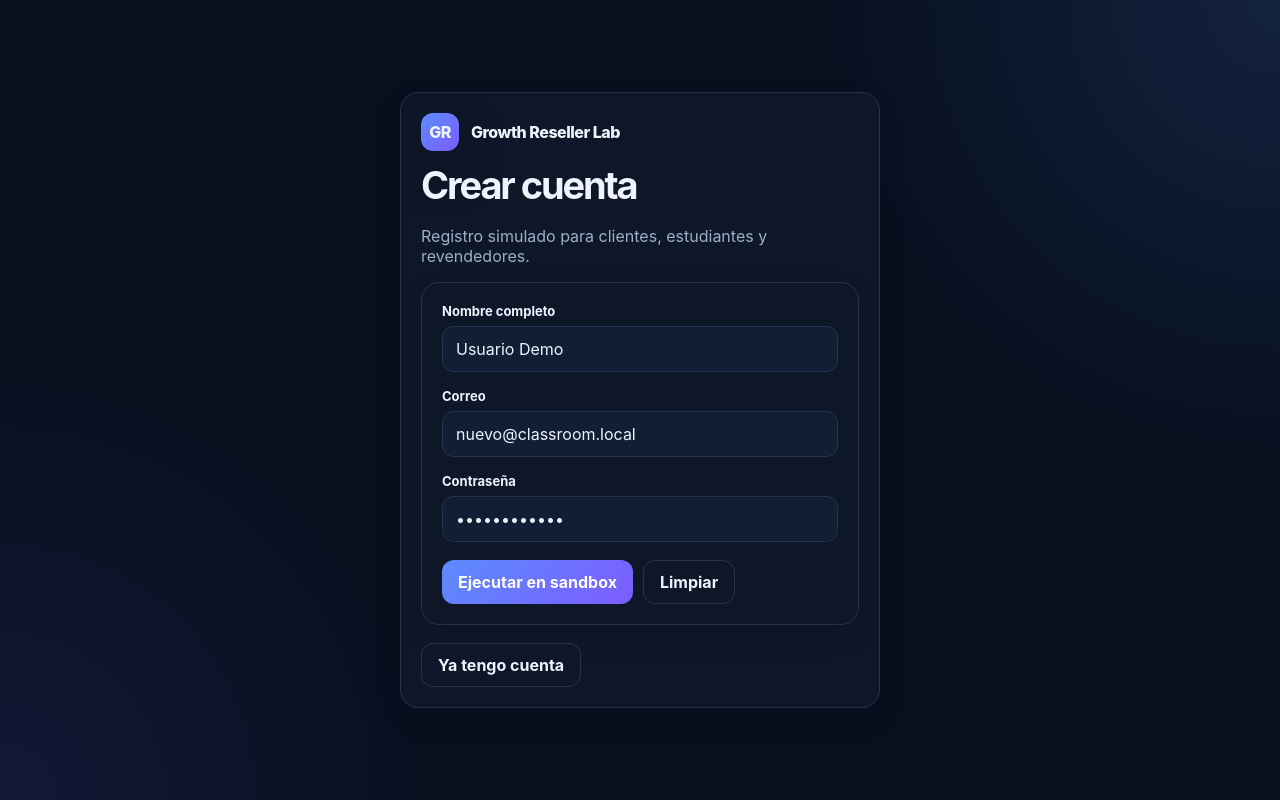
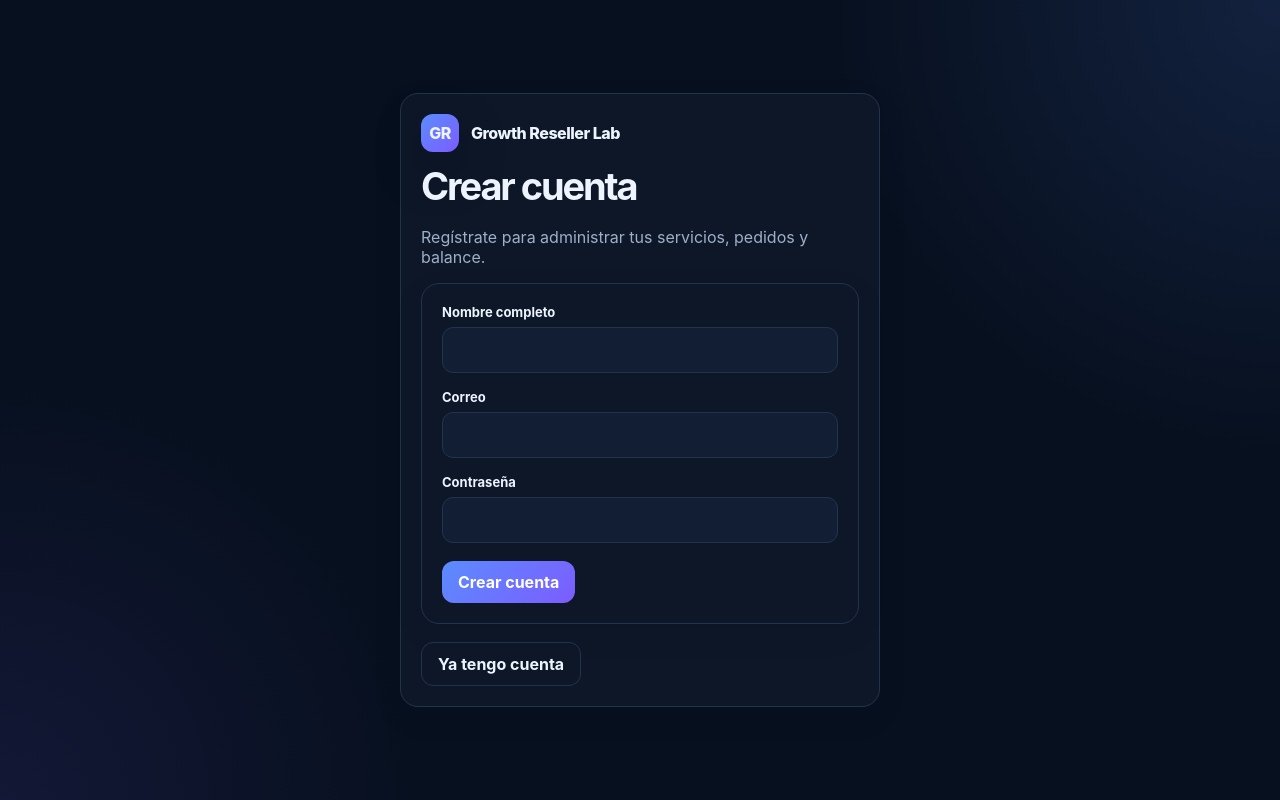
Before and after one commit to mateomaralcantara/suscriptores, a Next.js app: page /register in a window 1280 px wide. Built offline with nearby package versions, Linux system fonts and the light colour scheme.

Commit message:
Replace simulated registration with Supabase signup

```diff
--- a/app/register/page.tsx
+++ b/app/register/page.tsx
@@ -1,4 +1,17 @@
 import Link from "next/link";
 import { Brand } from "@/components/Brand";
-import { SandboxForm } from "@/components/SandboxForm";
-export default function RegisterPage() { return <main className="auth-page"><section className="card auth-card"><Brand /><h1>Crear cuenta</h1><p className="muted">Registro simulado para clientes, estudiantes y revendedores.</p><SandboxForm kind="register" /><div className="form-actions"><Link className="btn" href="/login">Ya tengo cuenta</Link></div></section></main>; }
+import { AuthForm } from "@/components/AuthForm";
+
+export default function RegisterPage() {
+  return (
+    <main className="auth-page">
+      <section className="card auth-card">
+        <Brand />
+        <h1>Crear cuenta</h1>
+        <p className="muted">Regístrate para administrar tus servicios, pedidos y balance.</p>
+        <AuthForm kind="register" />
+        <div className="form-actions"><Link className="btn" href="/login">Ya tengo cuenta</Link></div>
+      </section>
+    </main>
+  );
+}
```
